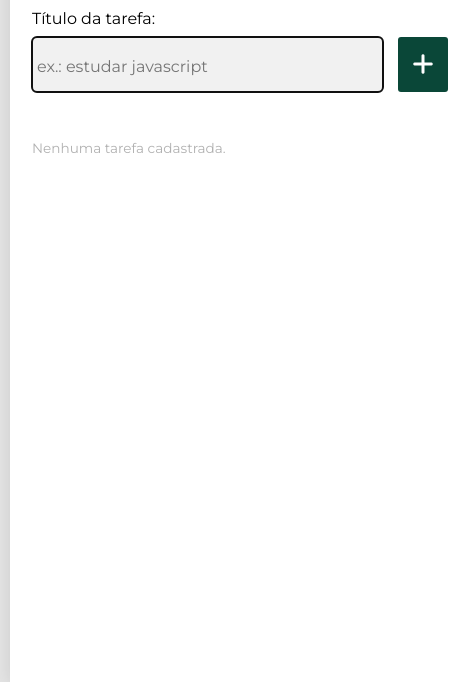
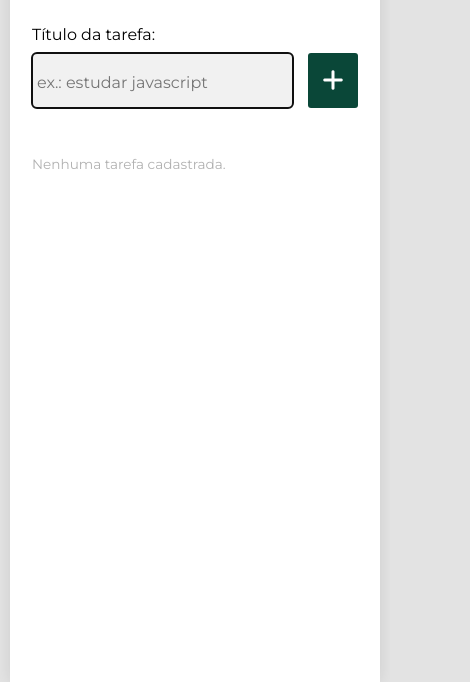
Before and after one commit to mikansc/todo-vanilla, a plain HTML site: page src/index.html in a window 390 px wide. Shown: the part 162-844 px from the top of the page, 470 px wide, since content can reach past the window. Drawn offline with nearby package versions, Linux system fonts and the light colour scheme.

Commit message:
Update responsive styles

```diff
--- a/src/css/style.css
+++ b/src/css/style.css
@@ -67,7 +67,7 @@ button.btn {
 
 .container {
   width: 50%;
-  min-width: 460px;
+  min-width: 640px;
   min-height: 100%;
   margin: auto;
   padding: 22px;
@@ -76,9 +76,11 @@ button.btn {
 }
 
 @media screen and (max-width: 767px) {
+  body {
+    padding: 0 10px;
+  }
   .container {
-    width: 100%;
-    margin: 0 10px;
+    min-width: 100%;
   }
 }
 
```
